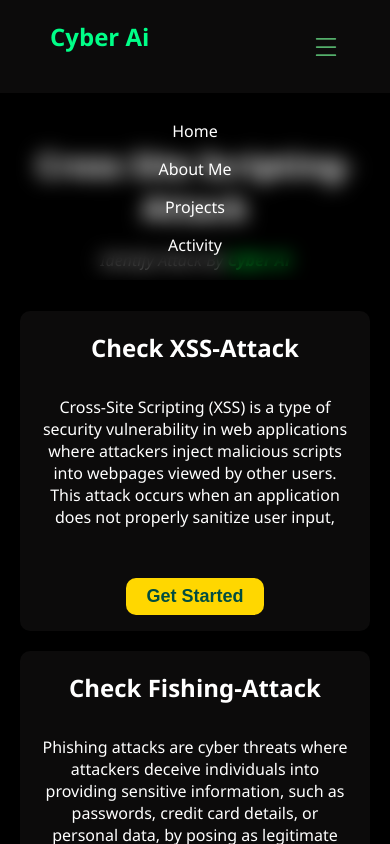
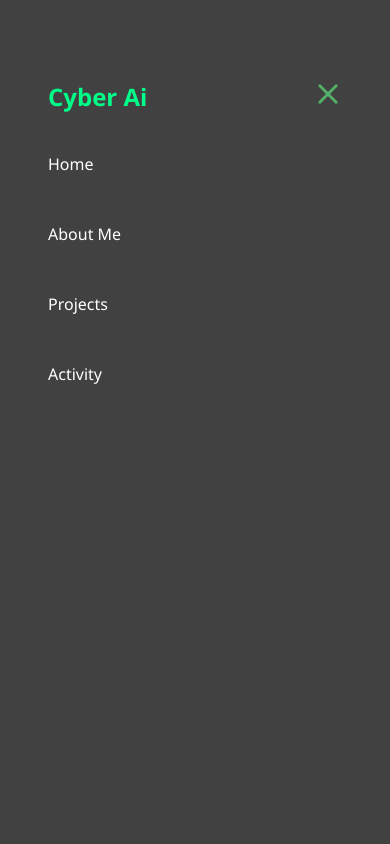
Before and after one commit to ashokkmt/graphx_pbl, a React (Vite) app in the folder client/: page / in a window 390 px wide. Both pictures are taken after a click on the icon 326 px from the left and 46 px from the top of the page. Shown: the top 844 px of the page. Built offline with nearby package versions, Linux system fonts and the light colour scheme.

Commit message:
sliding navbar added

```diff
--- a/client/src/components/Navebar.jsx
+++ b/client/src/components/Navebar.jsx
@@ -5,18 +5,34 @@ import { Link, useNavigate } from 'react-router-dom'
 export default function Navebar() {
 
     const [hamb, changehamb] = useState(false);
+    const [popup, changepopup] = useState(false);
     const navigate = useNavigate();
 
     const Show_Nav_Links = () =>{
         changehamb(!hamb);
+
+        setTimeout(() => {
+            changepopup(!popup);
+        }, 1);
+
     }
 
+    const closeNavbar = ()=>{
+        Show_Nav_Links();
+    }
 
     return (
         <nav className="navbar">
             <div className="logo" onClick={()=> navigate("/")} >Cyber Ai</div>
             <div className="nav-buttons">
-                <ul className={hamb ? "mobile-ham" : "nav-links"}>
+                <ul className={hamb ? `mobile-ham ${popup ? 'Active' : ''}` : "nav-links"}>
+                    <div className={hamb ? "heading-open" : "heading-close"}>
+                        <h2>Cyber Ai</h2>
+
+                        <svg onClick={closeNavbar} xmlns="http://www.w3.org/2000/svg" viewBox="0 0 24 24" width="28" height="28" color="#54af6b" fill="none">
+                          <path d="M19.0005 4.99988L5.00049 18.9999M5.00049 4.99988L19.0005 18.9999" stroke="currentColor" strokeWidth="2.5" strokeLinecap="round" strokeLinejoin="round" />
+                        </svg>
+                    </div>
                     <li><Link to="/">Home</Link></li>
                     <li><Link to="/About">About Me</Link></li>
                     <li><Link to="/Projects">Projects</Link></li>
--- a/client/src/styles/Navebar.css
+++ b/client/src/styles/Navebar.css
@@ -1,3 +1,4 @@
+
 .navbar {
   display: flex;
   justify-content: space-between;
@@ -5,6 +6,12 @@
   padding: 20px 50px;
   background: #19171780;
   box-shadow: 0 4px 20px rgba(0, 0, 0, 0.3);
+}
+
+
+
+.heading-close{
+  display: none;
 }
 
 .logo {
@@ -70,30 +77,58 @@
     display: inline-block;
   }
 
+  .navbar{
+    position: relative;
+  }
+
   .mobile-ham{
+    padding-top: 5rem;
     position: absolute;
-    right: 0;
-    top: 6rem;
+    top: 0;
     z-index: 999;
-    backdrop-filter: blur(10px);
     display: flex;
     flex-direction: column;
-    justify-content: center;
-    align-items: center;
+    justify-content: start;
     width: 100%;
-    height: auto;
-    padding: 1rem 0;
+    /* height: 125vh; */
+    min-height: 200vh;
+    gap: 2rem;
+    transition: left .4s ease-in-out;
+    left: -100%;
+    background-color: rgb(65, 65, 65);
   }
+
+
+  .mobile-ham.Active{
+    left: 0%;
+  }
+
+  .heading-close{
+    display: none;
+  }
+
+  .heading-open{
+    display: flex;
+    justify-content: space-between;
+    margin: 0 3rem;
+  }
+
+  .heading-open h2{
+    color: #00ff88;
+  }
+
+
 
   .mobile-ham li{
     list-style: none;
-    width: 100%;
-    padding: .5rem 0;
-    text-align: center;
+    padding: .5rem .5rem;
+    margin: 0 2.5rem;
+    border-radius: 1rem;
   }
 
   .mobile-ham li:hover{
     background-color: #a4a4a485;
+    border-radius: 1rem;
   }
 
   .mobile-ham li a{
```
Also changed, not shown: 1 other file (tests, documents, lock files or other folders).
